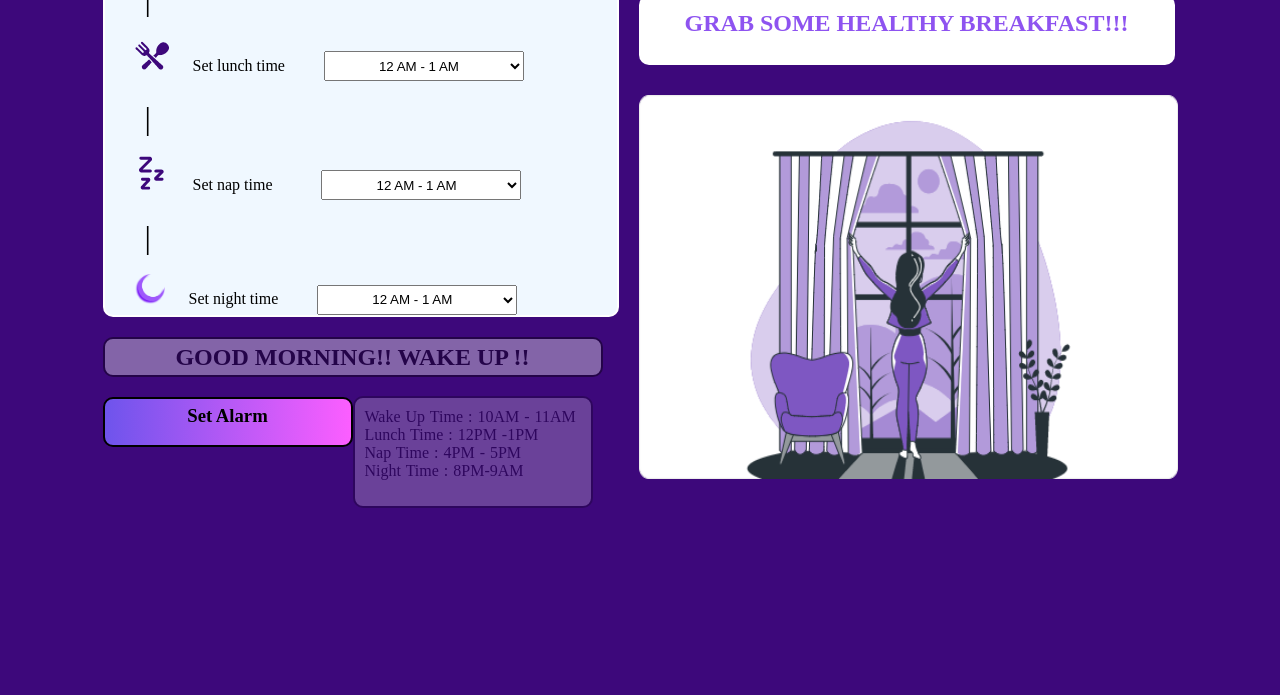
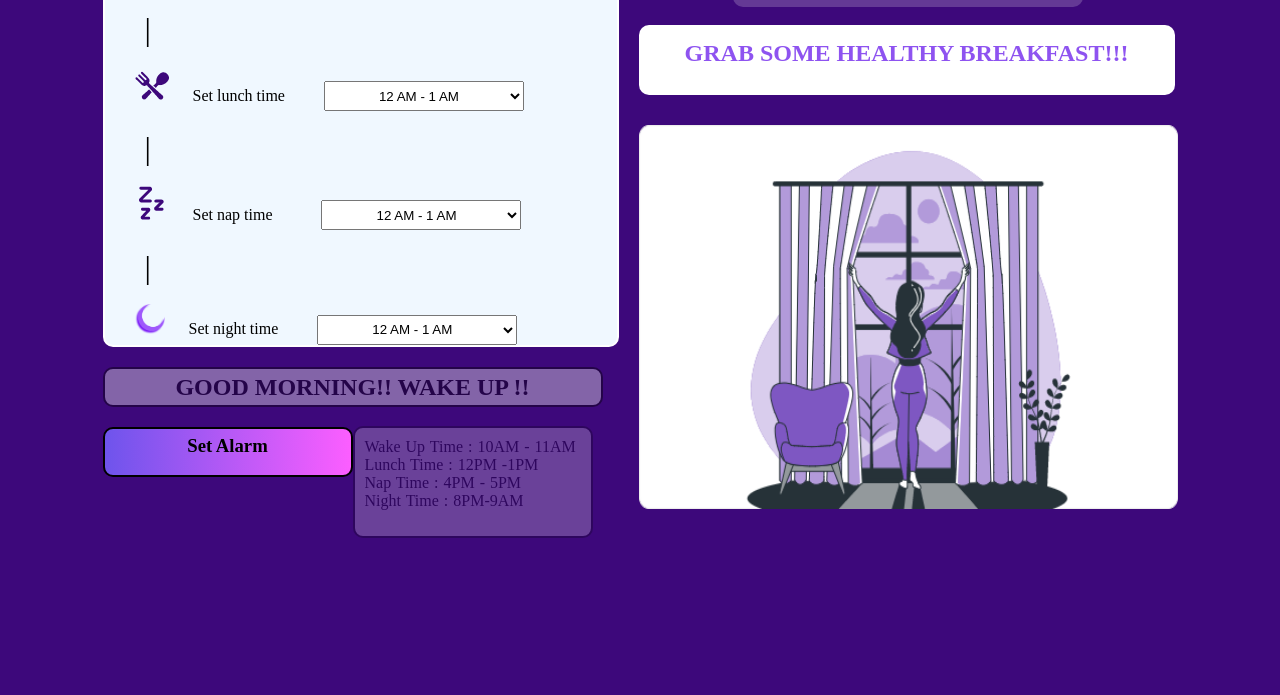
Before and after one commit to sumitpahadi/digital-clock-project, a plain HTML site: page index.html in a window 1280 px wide. Shown: the part 205-900 px from the top of the page. After the commit the page ends 800 px from the top, so only its background shows below. Drawn offline with Linux system fonts and the light colour scheme.

Commit message:
five commit

```diff
--- a/style.css
+++ b/style.css
@@ -3,12 +3,16 @@
   padding: 0;
   box-sizing: border-box;
 }
+body{
+  background-color: #3d087b;
+}
 .main-container {
-  background-color: #3d087b;
+
   width: 100%;
-  height: 900px;
+  height: 100%;
   display: flex;
   justify-content: center;
+  margin-top: 30px;
 }
 
 .clock {
```
